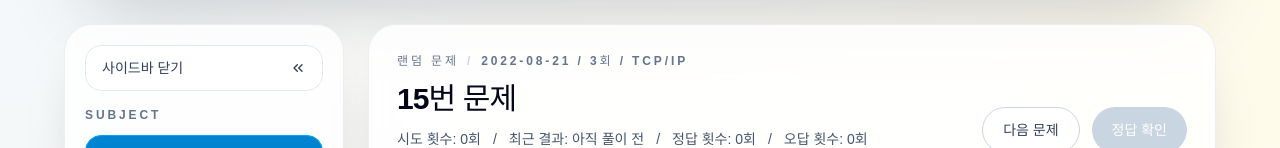
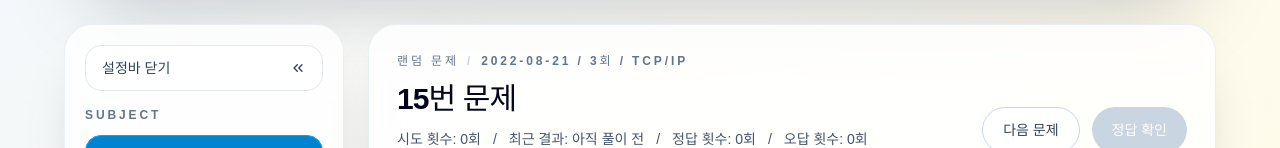
Before and after one commit to hahbr88/network_master, a React (Vite) app: page / in a window 1280 px wide. Shown: the part 262-410 px from the top of the page. Built offline with nearby package versions, Linux system fonts and the light colour scheme.

Commit message:
docs: 기출문제 추가 및 문서 오타 수정

```diff
--- a/src/app/components/QuizPanel.tsx
+++ b/src/app/components/QuizPanel.tsx
@@ -211,7 +211,7 @@ export function QuizPanel({
         }
         description={
           quizMode === 'exam'
-            ? '사이드바에서 다른 회차를 선택하면 바로 모의고사를 시작할 수 있습니다.'
+            ? '설정바에서 다른 회차를 선택하면 바로 모의고사를 시작할 수 있습니다.'
             : quizFilter === 'wrong'
               ? '먼저 문제를 풀고 오답 기록을 쌓아 보세요.'
               : quizFilter === 'noted'
--- a/src/app/components/SidebarPanel.tsx
+++ b/src/app/components/SidebarPanel.tsx
@@ -30,7 +30,7 @@ export function SidebarPanel({
             onClick={onClose}
             className="flex w-full cursor-pointer items-center justify-between rounded-2xl border border-slate-200 bg-white/70 px-4 py-3 text-left text-sm font-semibold text-slate-700 transition hover:border-slate-300 hover:bg-white focus:outline-none focus-visible:ring-2 focus-visible:ring-sky-400 focus-visible:ring-offset-2"
           >
-            <span>사이드바 닫기</span>
+            <span>설정바 닫기</span>
             <FiChevronsLeft className="h-4 w-4" />
           </button>
 
@@ -84,7 +84,7 @@ export function SidebarPanel({
             className="flex cursor-pointer items-center gap-2 rounded-full border border-slate-300 bg-white px-4 py-2 text-sm font-semibold text-slate-700 transition hover:border-slate-400 hover:bg-slate-50 focus:outline-none focus-visible:ring-2 focus-visible:ring-sky-400 focus-visible:ring-offset-2"
           >
             <FiAlignJustify className="h-4 w-4" />
-            <span>사이드바 열기</span>
+            <span>설정바 열기</span>
           </button>
         </div>
       ) : null}
```
Also changed, not shown: 6 other files (tests, documents, lock files or other folders).
